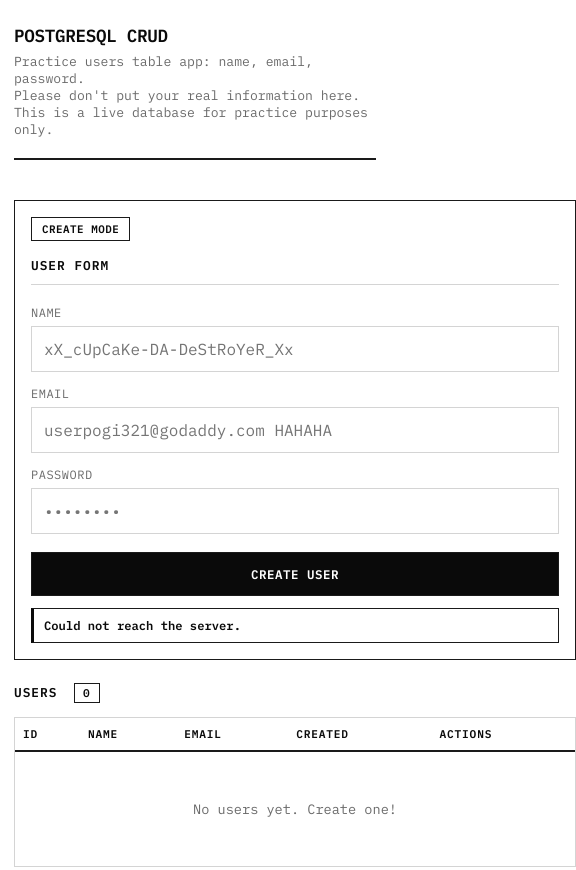
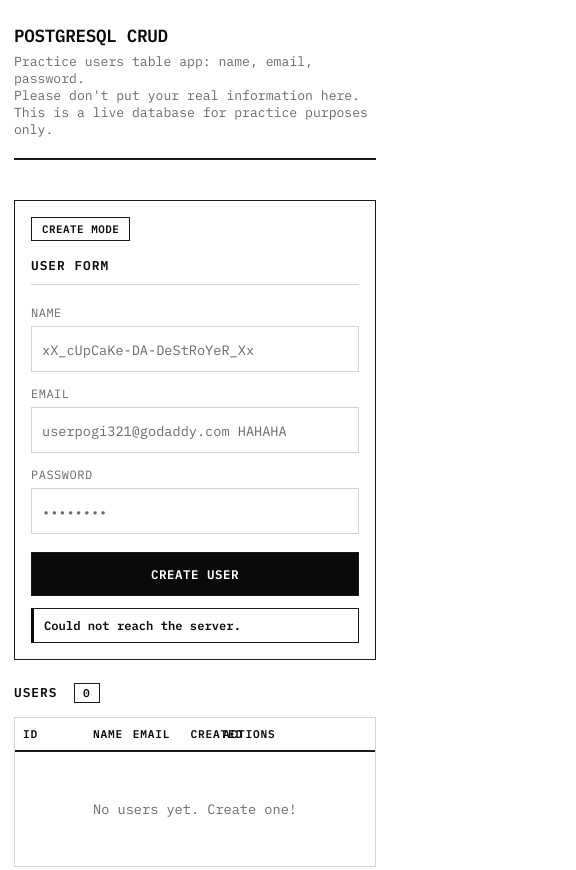
Before and after one commit to ABaldosano/Database-Practice, a website: page index.html in a window 390 px wide. Shown: the top 870 px of the page, 576 px wide, since content can reach past the window. Drawn offline with Linux system fonts and the light colour scheme; no server answers.

Commit message:
enhance layout and responsiveness in global CSS

```diff
--- a/assets/css/global.css
+++ b/assets/css/global.css
@@ -16,6 +16,7 @@
 
 html {
   scroll-behavior: smooth;
+  overflow-x: hidden;
 }
 
 body {
@@ -24,6 +25,8 @@ body {
   font-family: var(--sans);
   min-height: 100vh;
   padding: 48px 24px;
+  overflow-x: hidden;
+  max-width: 100vw;
 }
 
 .skip-link {
@@ -68,7 +71,7 @@ input:focus-visible,
 }
 
 header {
-  max-width: 860px;
+  max-width: 1180px;
   margin: 0 auto 40px;
   border-bottom: 2px solid var(--border);
   padding-bottom: 20px;
@@ -91,12 +94,17 @@ header p {
 }
 
 .layout {
-  max-width: 860px;
+  max-width: 1180px;
   margin: 0 auto;
   display: grid;
-  grid-template-columns: 320px 1fr;
+  grid-template-columns: 380px 1fr;
   gap: 24px;
   align-items: start;
+}
+
+.form-panel,
+.table-panel {
+  min-width: 0;
 }
 
 /* FORM PANEL */
@@ -139,12 +147,18 @@ input {
   background: #ffffff;
   border: 1px solid var(--border-light);
   border-radius: 0;
-  padding: 12px;
+  padding: 12px 10px;
   color: var(--text);
   font-family: var(--mono);
   font-size: 1rem;
   min-height: 44px;
   transition: border-color 0.15s;
+}
+
+input::placeholder {
+  font-size: 0.85rem;
+  color: var(--muted);
+  opacity: 1;
 }
 
 input:focus {
@@ -271,10 +285,16 @@ button:disabled { opacity: 0.4; cursor: not-allowed; }
 
 table {
   width: 100%;
-  min-width: 560px;
   border-collapse: collapse;
   font-size: 0.85rem;
+  table-layout: fixed;
 }
+
+th:nth-child(1) { width: 70px; }
+th:nth-child(2) { width: 22%; }
+th:nth-child(3) { width: 32%; }
+th:nth-child(4) { width: 18%; }
+th:nth-child(5) { width: 160px; }
 
 th {
   text-align: left;
@@ -292,6 +312,7 @@ td {
   padding: 11px 12px;
   border-bottom: 1px solid var(--border-light);
   vertical-align: middle;
+  overflow-wrap: break-word;
 }
 
 tr:last-child td { border-bottom: none; }
@@ -368,7 +389,7 @@ tr:hover td { background: #f5f5f5; }
 
 /* SQL LOG */
 .sql-log {
-  max-width: 860px;
+  max-width: 1180px;
   margin: 28px auto 0;
   background: var(--surface);
   border: 1px solid var(--border);
```
